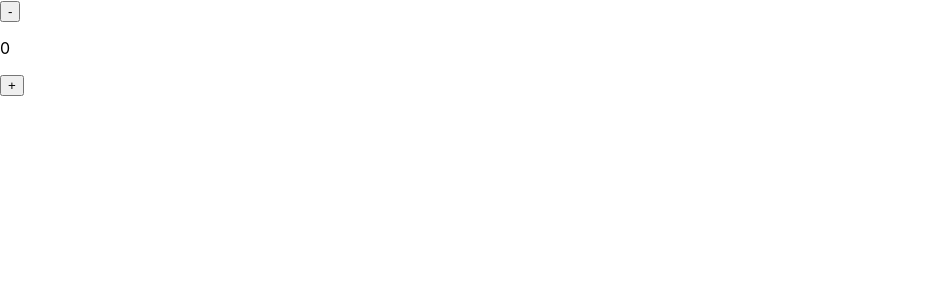
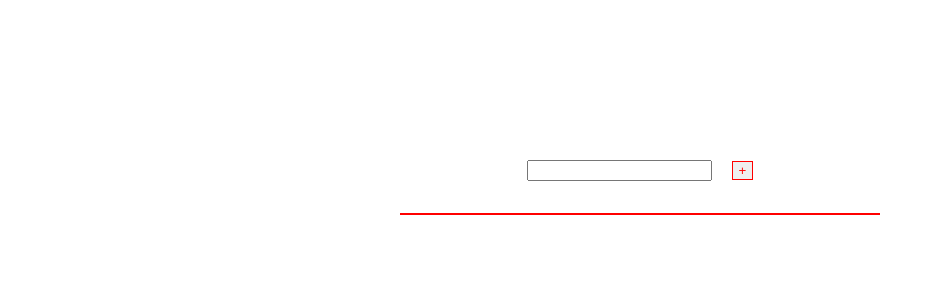
Before and after one commit to Alikooshesh/tut-react-en, a React (Create React App) app: page / in a window 1280 px wide. Shown: the top 300 px of the page, without its empty margins (0-943 px from the left). Built offline with nearby package versions, Linux system fonts and the light colour scheme.

Commit message:
simple-todo-final

```diff
--- a/src/App.css
+++ b/src/App.css
@@ -1,38 +1,26 @@
-.App {
-  text-align: center;
+.addNewTodo-wrapper{
+  display: flex;
+  align-items: center;
+  justify-content: center;
+  gap: 20px;
+  padding-bottom: 2rem;
+  border-bottom: 2px solid red;
 }
 
-.App-logo {
-  height: 40vmin;
-  pointer-events: none;
+.container{
+  width: 30rem;
+  margin-left: auto;
+  margin-right: auto;
+  display: flex;
+  flex-direction: column;
+  justify-content: center;
+  padding-top: 10rem;
 }
 
-@media (prefers-reduced-motion: no-preference) {
-  .App-logo {
-    animation: App-logo-spin infinite 20s linear;
-  }
-}
-
-.App-header {
-  background-color: #282c34;
-  min-height: 100vh;
+.todoList-wrapper{
+  padding-top: 4rem;
+  width: 30rem;
   display: flex;
   flex-direction: column;
-  align-items: center;
-  justify-content: center;
-  font-size: calc(10px + 2vmin);
-  color: white;
+  gap: 1rem;
 }
-
-.App-link {
-  color: #61dafb;
-}
-
-@keyframes App-logo-spin {
-  from {
-    transform: rotate(0deg);
-  }
-  to {
-    transform: rotate(360deg);
-  }
-}
--- a/src/App.js
+++ b/src/App.js
@@ -1,21 +1,31 @@
-import { useState } from "react";
-import Button from "./components/button/Button";
+import { useState } from 'react';
+import './App.css'
+import Button from './components/button/Button';
+import Input from './components/input/input';
+import TodoBox from './components/todoBox/TodoBox';
 
 function App() {
 
+  const [data, setData] = useState([])
 
-  const [counter , setCounter] = useState(0)
+  const [inpVal , setInpVal] = useState("")
 
   return (
-    <div>
-      <Button onclickHandler={()=> setCounter(counter-1)}>
-        -
-      </Button>
-      <p>{counter}</p>
+    <div className='container'>
+      {console.log(data)}
+      <div className="addNewTodo-wrapper">
+        <Input valueState={inpVal} onChangeHandler={(e)=> setInpVal(e.target.value)}/>
+        <Button onclickHandler={()=>setData([...data,inpVal])}>+</Button>
+      </div>
 
-      <Button onclickHandler={()=> setCounter(counter+1)}>
-        +
-      </Button>
+      <div className='todoList-wrapper'>
+
+        {data.map(item => {
+          return(
+            <TodoBox text={item}/>
+          )
+        })}
+      </div>
     </div>
   );
 }
--- a/src/components/button/Button.js
+++ b/src/components/button/Button.js
@@ -1,6 +1,10 @@
-function Button({children , onclickHandler}){
+import './button.css'
+
+function Button({children,onclickHandler}){
     return(
-        <button onClick={onclickHandler}>{children}</button>
+        <button className='btn' onClick={onclickHandler}>
+            {children}
+        </button>
     )
 }
 
--- /dev/null
+++ b/src/components/button/button.css
@@ -0,0 +1,4 @@
+.btn{
+    border: 1px solid red;
+    color: red;
+}
--- /dev/null
+++ b/src/components/input/input.js
@@ -0,0 +1,5 @@
+function Input({valueState,onChangeHandler}){
+    return <input value={valueState} onChange={onChangeHandler}/>
+}
+
+export default Input
--- /dev/null
+++ b/src/components/todoBox/TodoBox.js
@@ -0,0 +1,11 @@
+import './todoBox.css'
+
+function TodoBox({text}){
+    return(
+        <div className="todo-box">
+            <p>{text}</p>
+        </div>
+    )
+}
+
+export default TodoBox
--- /dev/null
+++ b/src/components/todoBox/todoBox.css
@@ -0,0 +1,5 @@
+.todo-box{
+    border: 1px solid black;
+    padding: 8px;
+    background-color: cyan;
+}
```
